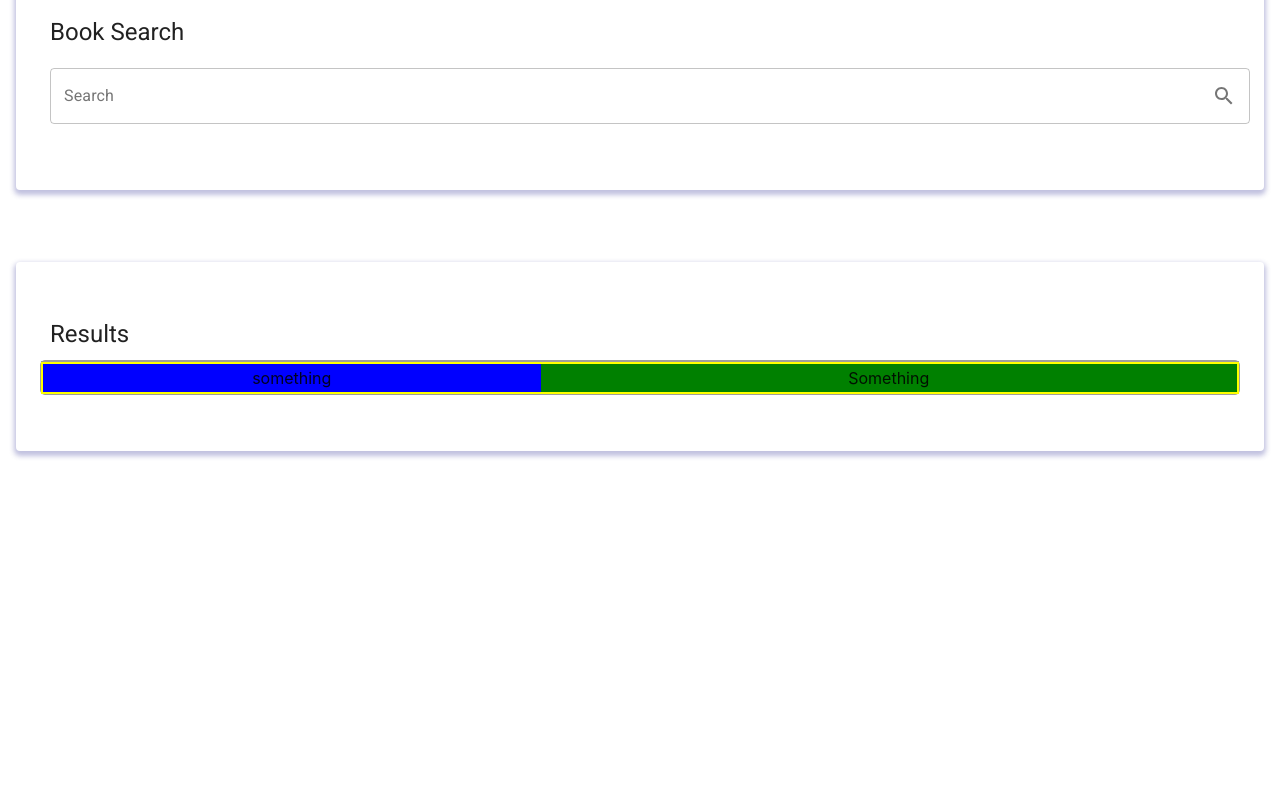
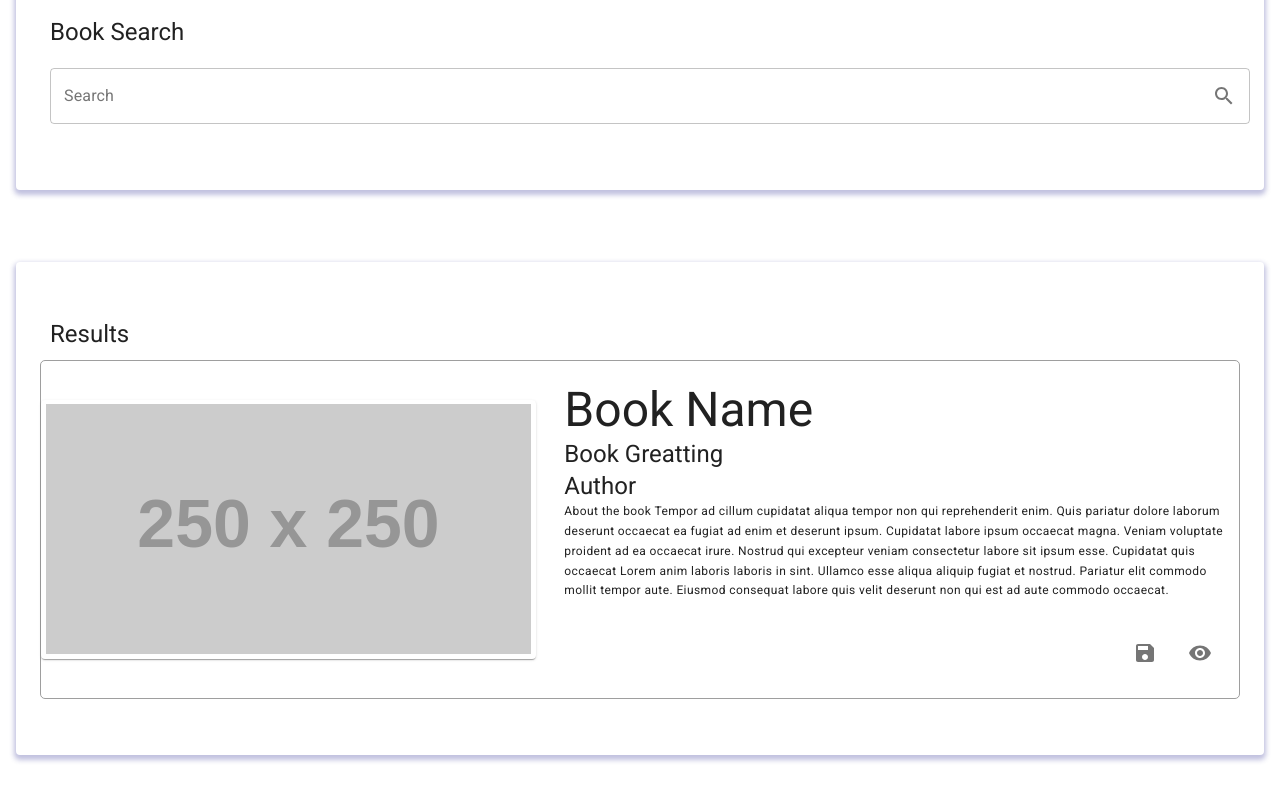
Before and after one commit to adliano/GoogleBooksSearch, a React (Create React App) app in the folder client/: page / in a window 1280 px wide. Shown: the part 356-1156 px from the top of the page. Before the commit the page ends 879 px from the top, so only its background shows below. Built offline with nearby package versions, Linux system fonts and the light colour scheme; a web font is replaced by a local one.

Commit message:
book card its ready to use

```diff
--- a/client/src/components/Book/index.js
+++ b/client/src/components/Book/index.js
@@ -1,5 +1,5 @@
 import React from 'react'
-import { H2, H5, P } from '../headers'
+import { H2, H3, H5, P } from '../headers'
 
 import {
   Box,
@@ -8,13 +8,10 @@ import {
   Grid,
   Card,
   CardMedia,
-  Paper,
+  Paper
 } from '@material-ui/core/'
 
-import {
-  Visibility,
-  Save,
- } from '@material-ui/icons/'
+import { Visibility, Save } from '@material-ui/icons/'
 
 import { makeStyles } from '@material-ui/core/styles'
 
@@ -41,50 +38,125 @@ function Book () {
    * Return
    */
   return (
-    <div>
-      <Box borderTop={1} borderColor='grey.500'>
-        <Grid container direction='row' justify='center' alignItems='center'
-        style={{
-          backgroundColor: 'yellow',
-          textAlign: 'center',
-          padding: '2px'
-        }}
-        >
-        {/* <Grid container xs={4} direction='column' justify='center' alignItems='center'> */}
+    <>
+      <Grid container spacing={1} alignItems='center'>
+        {/* Image Container */}
+        <Grid item sm={5} xs={12}>
+          <Card>
+            <CardMedia
+              style={{ height: 250, margin: '1%' }}
+              image='https://via.placeholder.com/250x250'
+              title='Book Image'
+            />
+          </Card>
+        </Grid>
+        {/* Book Info */}
+        <Grid item sm={7} xs={12}>
           <Grid
-            item
-            xs={5}
-            style={{
-              backgroundColor: 'blue',
-              textAlign: 'center',
-              padding: '2px'
-            }}
-            >
-              something
+            container
+            direction='column'
+            style={{ margin: '1%', }}
+          >
+            <Grid item style={{height: '100%', padding: '2%'}}>
+              <H3>Book Name</H3>
+              <H5>Book Greatting</H5>
+              <H5>Author</H5>
+              <P>
+                About the book
+                Tempor ad cillum cupidatat aliqua tempor non qui reprehenderit
+                enim. Quis pariatur dolore laborum deserunt occaecat ea fugiat
+                ad enim et deserunt ipsum. Cupidatat labore ipsum occaecat
+                magna. Veniam voluptate proident ad ea occaecat irure. Nostrud
+                qui excepteur veniam consectetur labore sit ipsum esse.
+                Cupidatat quis occaecat Lorem anim laboris laboris in sint.
+                Ullamco esse aliqua aliquip fugiat et nostrud. Pariatur elit
+                commodo mollit tempor aute. Eiusmod consequat labore quis velit
+                deserunt non qui est ad aute commodo occaecat.
+              </P>
+            </Grid>
+            <Grid item style={{height: '100%', padding: '2%'}} >
+              <Grid
+                container
+                direction='column-reverse'
+                // alignItems='stretch'
+                // alignContent='flex-end'
+              >
+                <Grid item />
+                <Grid container direction='row-reverse' alignItems='stretch'>
+                  <Grid item xs={1}>
+                    <IconButton>
+                      <Visibility />
+                    </IconButton>
+                  </Grid>
+                  <Grid item xs={1}>
+                    <IconButton>
+                      <Save />
+                    </IconButton>
+                  </Grid>
+                </Grid>
+              </Grid>
+            </Grid>
           </Grid>
-          <Grid
-            item
-            xs={7}
-            style={{
-              backgroundColor: 'green',
-              textAlign: 'center',
-              padding: '2px'
-            }}
-            >
-            Something
-          </Grid>
-            {/* </Grid> */}
         </Grid>
-      </Box>
-    </div>
+      </Grid>
+    </>
   )
 }
 
 export default Book
 
-// {/* <Card>
+// {/* <Grid container xs={4} direction='column' justify='center' alignItems='center'> */}
+
+// <Box borderTop={1} borderColor='grey.500'>
+//   <Grid
+//     container
+//     direction='row'
+//     justify='center'
+//     alignItems='center'
+//     style={{
+//       backgroundColor: 'yellow',
+//       textAlign: 'center',
+//       padding: '1%'
+//     }}
+//   >
+//     {/* *** Book Image *** */}
+//     <Grid
+//       item
+//       xs={5}
+//       style={{
+//         backgroundColor: 'blue',
+//         textAlign: 'center',
+//         padding: '.5%'
+//       }}
+//     >
+// <Card>
 //   <CardMedia
-//     image='https://via.placeholder.com/350x350'
-//     title='Contemplative Reptile'
-//     />
-// </Card> */}
+//     style={{ height: 250 }}
+//     image='https://via.placeholder.com/250x250'
+//     title='Book Image'
+//   />
+// </Card>
+//     </Grid>
+//     {/* *** Book Info *** */}
+//     <Grid
+//       item
+//       xs={7}
+//       style={{
+//         backgroundColor: 'green',
+//         textAlign: 'center',
+//         padding: '1%'
+//       }}
+//     >
+//       <Grid container direction='column' justify='left' alignItems='left'>
+//         <Grid item md={12} style={{ textAlign: 'left' }}>
+//           <H2>
+//           Book Name
+//           </H2>
+//         </Grid>
+//         <Grid item style={{ textAlign: 'left' }}>
+//           test
+//         </Grid>
+//       </Grid>
+//     </Grid>
+//   </Grid>
+// </Box>
--- a/client/src/components/headers/index.js
+++ b/client/src/components/headers/index.js
@@ -10,6 +10,17 @@ export function H2 (props) {
   return (
     <>
       <Typography variant='h2' component='h2' {...props}>
+        {props.children}
+      </Typography>
+    </>
+  )
+}
+
+export function H3 (props) {
+  /// Return the <h2> component
+  return (
+    <>
+      <Typography variant='h3' component='h3' {...props}>
         {props.children}
       </Typography>
     </>
```
